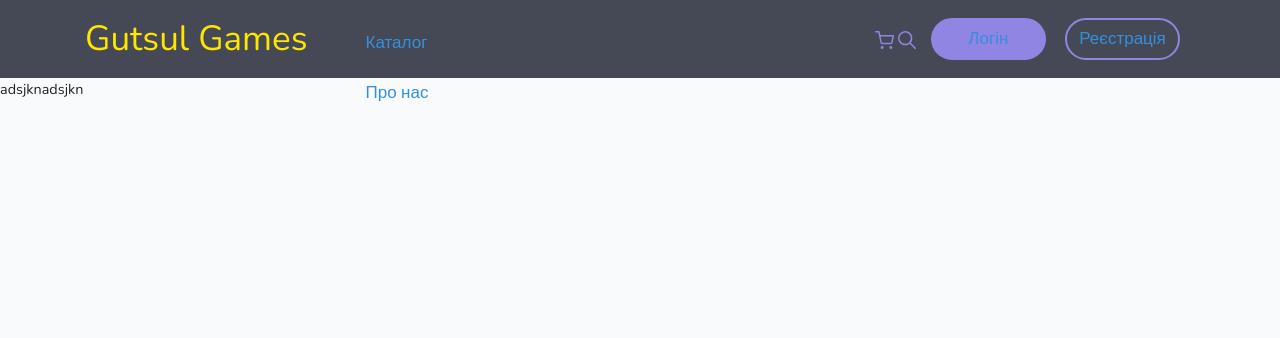
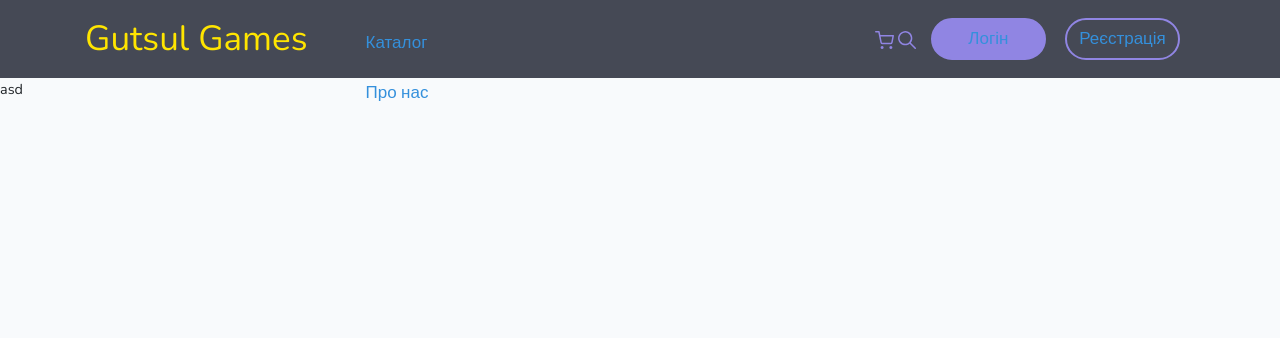
Before and after one commit to JeyM1/GutsulGames, a Laravel app: page / in a window 1280 px wide. Shown: the top 338 px of the page. Run offline with Laravel 8, Linux system fonts and the light colour scheme; style sheets or scripts are compiled from the project's sources.

Commit message:
+ welcome blade

```diff
--- a/resources/views/welcome.blade.php
+++ b/resources/views/welcome.blade.php
@@ -2,5 +2,5 @@
 
 
 @section('content')
-    adsjknadsjkn
+    asd
 @endsection
```
